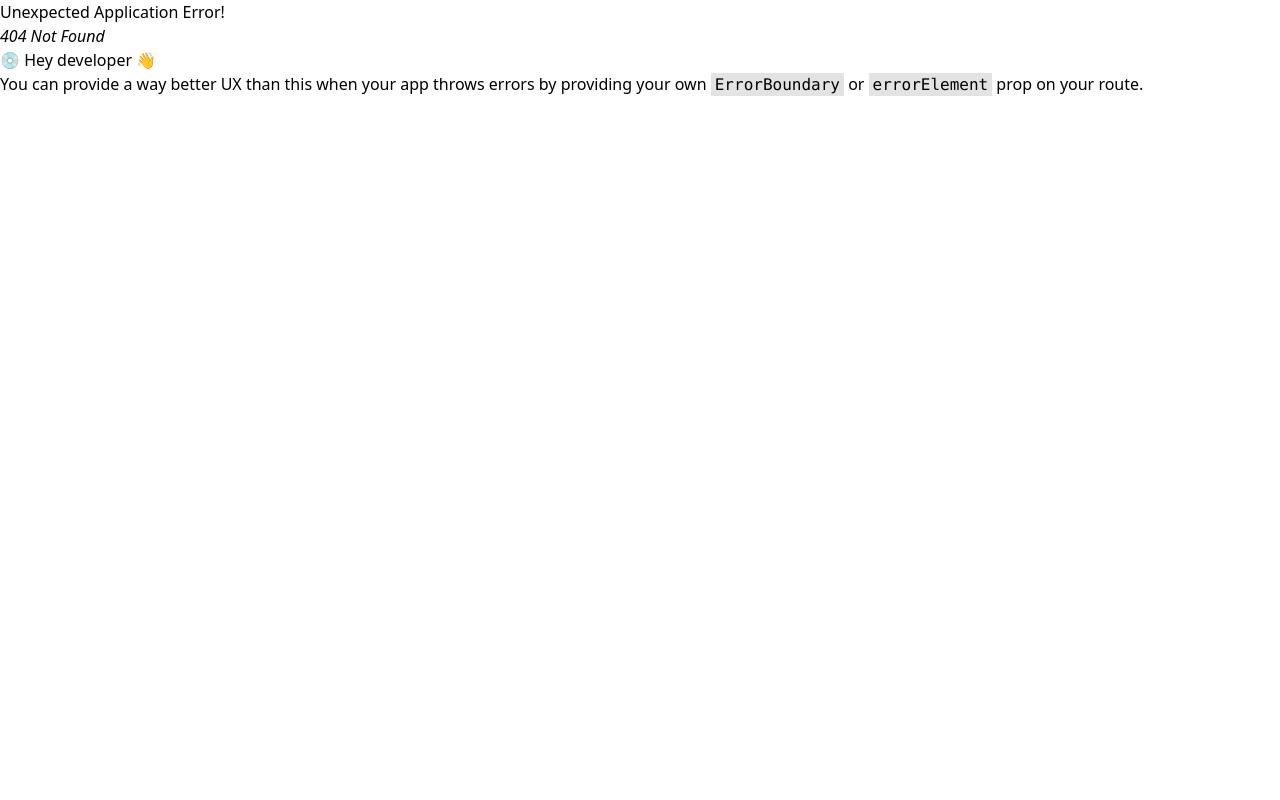
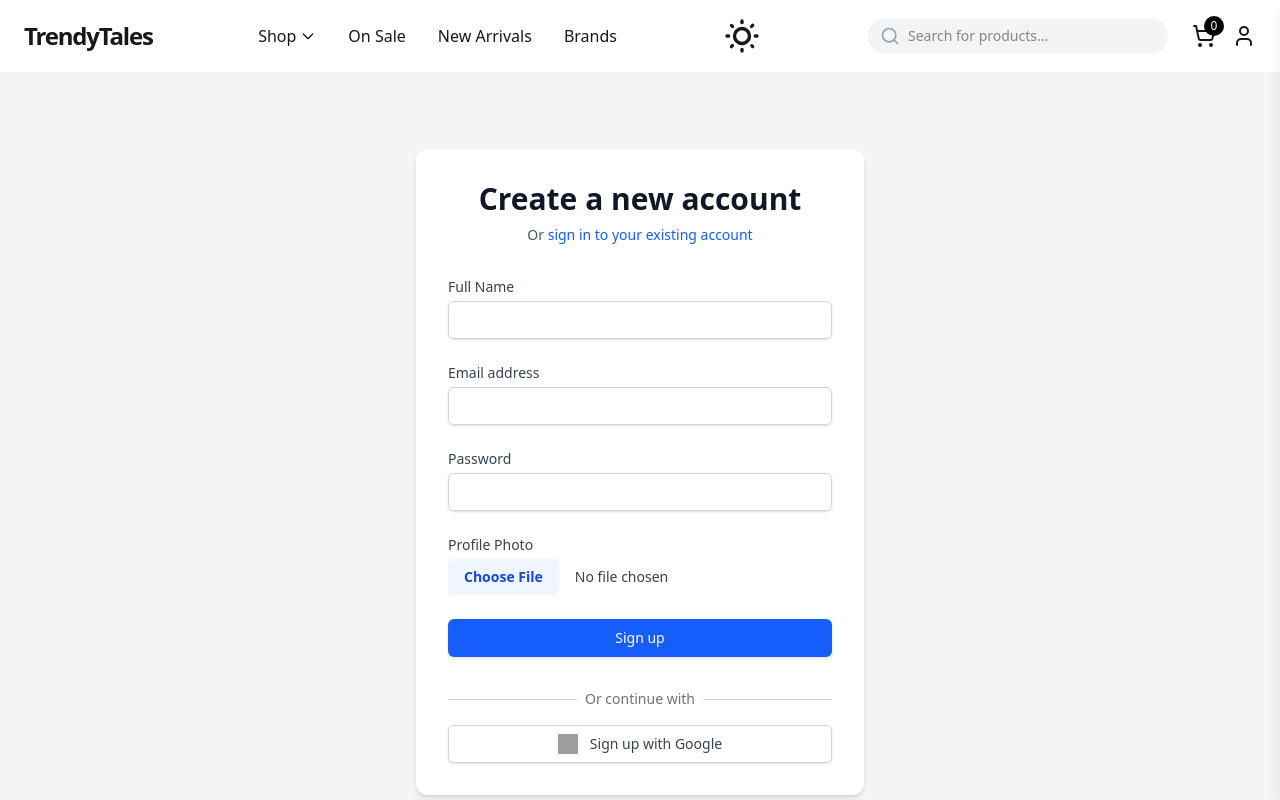
Before and after one commit to shihab-shamim/TrendyTales, a React (Vite) app: page /signup in a window 1280 px wide. Before the commit this address had no page. Shown: the top 800 px of the page. Built offline with nearby package versions, Linux system fonts and the light colour scheme; grey boxes are pictures that could not be loaded.

Commit message:
sign in and sign Up

```diff
--- a/src/pages/logIn/LogIn.jsx
+++ b/src/pages/logIn/LogIn.jsx
@@ -1,12 +1,112 @@
 import React from 'react';
+import { Link } from 'react-router'; // Make sure you're using `react-router-dom`
 
 const LogIn = () => {
-    return (
+  return (
+    <div className="min-h-screen flex items-center justify-center bg-gray-100 dark:bg-gray-800 px-4">
+      <div className="max-w-md w-full space-y-8 bg-white dark:bg-gray-800 p-8 rounded-xl shadow-md">
         <div>
-            This is  log in
+          <h2 className="text-center text-3xl font-extrabold text-gray-900 dark:text-white ">
+            Sign in to your account
+          </h2>
+          <p className="mt-2 text-center text-sm text-gray-600">
+            Or{' '}
+            <Link to="/signup" className="font-medium text-blue-600 hover:text-blue-500">
+              create a new account
+            </Link>
+          </p>
+        </div>
 
+        <form className="space-y-6">
+          {/* Email */}
+          <div>
+            <label htmlFor="email" className="block text-sm font-medium dark:text-white text-gray-700">
+              Email address
+            </label>
+            <input
+              id="email"
+              name="email"
+              type="email"
+              required
+              className="mt-1 block w-full px-3 py-2 border border-gray-300 rounded-md shadow-sm
+              placeholder-gray-400 focus:outline-none focus:ring-blue-500 focus:border-blue-500 sm:text-sm"
+            />
+          </div>
+
+          {/* Password */}
+          <div>
+            <label htmlFor="password" className="block dark:text-white text-sm font-medium text-gray-700">
+              Password
+            </label>
+            <input
+              id="password"
+              name="password"
+              type="password"
+              required
+              className="mt-1 block w-full px-3 py-2 border border-gray-300 rounded-md shadow-sm
+              placeholder-gray-400 focus:outline-none focus:ring-blue-500 focus:border-blue-500 sm:text-sm"
+            />
+          </div>
+
+          {/* Remember Me and Forgot Password */}
+          <div className="flex items-center justify-between">
+            <label className="flex items-center">
+              <input
+                type="checkbox"
+                className="h-4 w-4 text-blue-600 focus:ring-blue-500 border-gray-300 rounded"
+              />
+              <span className="ml-2 block text-sm text-gray-900 dark:text-white">Remember me</span>
+            </label>
+
+            <div className="text-sm">
+              <a href="#" className="font-medium text-blue-600 hover:text-blue-500">
+                Forgot your password?
+              </a>
+            </div>
+          </div>
+
+          {/* Sign In Button */}
+          <div>
+            <button
+              type="submit"
+              className="w-full flex justify-center py-2 px-4 border border-transparent
+              rounded-md shadow-sm text-sm font-medium text-white bg-blue-600 hover:bg-blue-700
+              focus:outline-none focus:ring-2 focus:ring-offset-2 focus:ring-blue-500"
+            >
+              Sign in
+            </button>
+          </div>
+        </form>
+
+        {/* OR Divider */}
+        <div className="relative my-4">
+          <div className="absolute inset-0 flex items-center">
+            <div className="w-full border-t border-gray-300" />
+          </div>
+          <div className="relative flex justify-center text-sm">
+            <span className="px-2 bg-white dark:bg-gray-800 dark:text-white  text-gray-500">Or continue with</span>
+          </div>
         </div>
-    );
+
+        {/* Google Sign-In Button */}
+        <div>
+          <button
+            type="button"
+            className="w-full flex items-center justify-center gap-3 py-2 px-4 border border-gray-300
+            rounded-md shadow-sm text-sm font-medium text-gray-700 bg-white hover:bg-gray-50
+            focus:outline-none focus:ring-2 focus:ring-offset-2 focus:ring-blue-500"
+          >
+            <img
+              className="w-5 h-5"
+              src="https://www.svgrepo.com/show/475656/google-color.svg"
+              alt="Google Logo"
+            />
+            Continue with Google
+          </button>
+        </div>
+      </div>
+    </div>
+  );
 };
 
 export default LogIn;
--- a/src/pages/signIn/SignIn.jsx
+++ b/src/pages/signIn/SignIn.jsx
@@ -1,12 +1,126 @@
 import React from 'react';
+import { Link } from 'react-router';
 
 const SignIn = () => {
     return (
+        <div className="min-h-screen flex items-center justify-center bg-gray-100 dark:bg-gray-800  px-4">
+      <div className="max-w-md w-full space-y-8 bg-white dark:bg-gray-800 my-12 p-8 rounded-xl shadow-md">
         <div>
-            This is sign in page
+          <h2 className="text-center dark:text-white text-3xl font-extrabold text-gray-900">
+            Create a new account
+          </h2>
+          <p className="mt-2 text-center text-sm text-gray-600">
+            Or{' '}
+            <Link to="/login" className="font-medium text-blue-600 hover:text-blue-500">
+              sign in to your existing account
+            </Link>
+          </p>
+        </div>
 
+        <form className="space-y-6">
+          {/* Name */}
+          <div>
+            <label htmlFor="name" className="block dark:text-white text-sm font-medium text-gray-700">
+              Full Name
+            </label>
+            <input
+              id="name"
+              name="name"
+              type="text"
+              required
+              className="mt-1 block w-full px-3 py-2 border border-gray-300 rounded-md shadow-sm
+              placeholder-gray-400 focus:outline-none focus:ring-blue-500 focus:border-blue-500 sm:text-sm"
+            />
+          </div>
 
+          {/* Email */}
+          <div>
+            <label htmlFor="email" className="block dark:text-white text-sm font-medium text-gray-700">
+              Email address
+            </label>
+            <input
+              id="email"
+              name="email"
+              type="email"
+              required
+              className="mt-1 block w-full px-3 py-2 border border-gray-300 rounded-md shadow-sm
+              placeholder-gray-400 focus:outline-none focus:ring-blue-500 focus:border-blue-500 sm:text-sm"
+            />
+          </div>
+
+          {/* Password */}
+          <div>
+            <label htmlFor="password" className="block dark:text-white text-sm font-medium text-gray-700">
+              Password
+            </label>
+            <input
+              id="password"
+              name="password"
+              type="password"
+              required
+              className="mt-1 block w-full px-3 py-2 border border-gray-300 rounded-md shadow-sm
+              placeholder-gray-400 focus:outline-none focus:ring-blue-500 focus:border-blue-500 sm:text-sm"
+            />
+          </div>
+
+          {/* Profile Photo */}
+          <div>
+            <label htmlFor="photo" className="block dark:text-white text-sm font-medium text-gray-700">
+              Profile Photo
+            </label>
+            <input
+              id="photo"
+              name="photo"
+              type="file"
+              accept="image/*"
+              required
+              className="mt-1 block w-full text-sm text-gray-700 dark:text-white file:mr-4 file:py-2 file:px-4
+              file:rounded-md file:border-0 file:text-sm file:font-semibold
+              file:bg-blue-50 file:text-blue-700 hover:file:bg-blue-100"
+            />
+          </div>
+
+          {/* Sign Up Button */}
+          <div>
+            <button
+              type="submit"
+              className="w-full flex justify-center py-2 px-4 border border-transparent
+              rounded-md shadow-sm text-sm font-medium text-white bg-blue-600 hover:bg-blue-700
+              focus:outline-none focus:ring-2 focus:ring-offset-2 focus:ring-blue-500"
+            >
+              Sign up
+            </button>
+          </div>
+        </form>
+
+        {/* OR Divider */}
+        <div className="relative my-4">
+          <div className="absolute inset-0 flex items-center">
+            <div className="w-full border-t border-gray-300" />
+          </div>
+          <div className="relative flex justify-center text-sm">
+            <span className="px-2 bg-white dark:bg-gray-800 dark:text-white text-gray-500">Or continue with</span>
+          </div>
         </div>
+
+        {/* Google Sign-Up Button */}
+        <div>
+          <button
+            type="button"
+            className="w-full flex items-center justify-center gap-3 py-2 px-4 border border-gray-300
+            rounded-md shadow-sm text-sm font-medium text-gray-700 bg-white hover:bg-gray-50
+            focus:outline-none focus:ring-2 focus:ring-offset-2 focus:ring-blue-500"
+          >
+            <img
+              className="w-5 h-5"
+              src="https://www.svgrepo.com/show/475656/google-color.svg"
+              alt="Google Logo"
+            />
+            Sign up with Google
+          </button>
+        </div>
+      </div>
+    </div>
     );
 };
 
--- /dev/null
+++ b/src/shear/AuthHeading.jsx
@@ -0,0 +1,35 @@
+import React, { ReactNode } from 'react';
+import { Link } from 'react-router-dom';
+import { ShoppingBag } from 'lucide-react';
+
+
+const AuthHeading = ({ children, title, subtitle }) => {
+    return (
+        <div className="min-h-screen bg-gradient-to-b from-gray-50 to-gray-100 flex flex-col justify-center py-12 sm:px-6 lg:px-8">
+      <div className="sm:mx-auto sm:w-full sm:max-w-md">
+        <div className="flex justify-center">
+          <Link to="/" className="flex items-center">
+            <ShoppingBag className="h-8 w-8 text-blue-600" />
+            <span className="ml-2 text-2xl font-bold text-gray-900">ShopGo</span>
+          </Link>
+        </div>
+        <h2 className="mt-6 text-center text-3xl font-extrabold text-gray-900">
+          {title}
+        </h2>
+        {subtitle && (
+          <p className="mt-2 text-center text-sm text-gray-600">
+            {subtitle}
+          </p>
+        )}
+      </div>
+
+      <div className="mt-8 sm:mx-auto sm:w-full sm:max-w-md">
+        <div className="bg-white py-8 px-4 shadow sm:rounded-lg sm:px-10 transition-all duration-300 hover:shadow-md">
+          {children}
+        </div>
+      </div>
+    </div>
+    );
+};
+
+export default AuthHeading;
--- a/src/shear/Navbar.jsx
+++ b/src/shear/Navbar.jsx
@@ -1,5 +1,6 @@
 import React, { useEffect, useState } from 'react';
-import { Search, ShoppingCart, User } from 'lucide-react';
+import { Link, Search, ShoppingCart, User } from 'lucide-react';
+import { Link as Links } from 'react-router';
 
 const Navbar = () => {
   const [isOpen, setIsOpen] = useState(false);
@@ -146,10 +147,10 @@ const Navbar = () => {
               {/* User */}
               <button className="hover:text-gray-600 relative group">
                 <User className="w-6 h-6" />
-                <div className="absolute right-0 top-full mt-2 w-48 bg-white shadow-lg rounded-lg opacity-0 invisible group-hover:opacity-100 group-hover:visible transition-all duration-200 z-50">
+                <div className="absolute right-0 top-full mt-2 w-48 bg-white dark:bg-gray-800  shadow-lg rounded-lg opacity-0 invisible group-hover:opacity-100 group-hover:visible transition-all duration-200 z-50">
                   <div className="py-2">
-                    <a href="#" className="block px-4 py-2 text-sm text-gray-700 hover:bg-gray-100">Sign In</a>
-                    <a href="#" className="block px-4 py-2 text-sm text-gray-700 hover:bg-gray-100">Create Account</a>
+                    <Links to='/signin'  className="block px-4 py-2 text-sm text-gray-700 dark:text-white ">Sign In</Links>
+                    <Links to="/signup"  className="block px-4 py-2 text-sm text-gray-700 dark:text-white ">Create Account</Links>
                   </div>
                 </div>
               </button>
```
Also changed, not shown: src/router/Router.jsx (+11 -0 lines).
